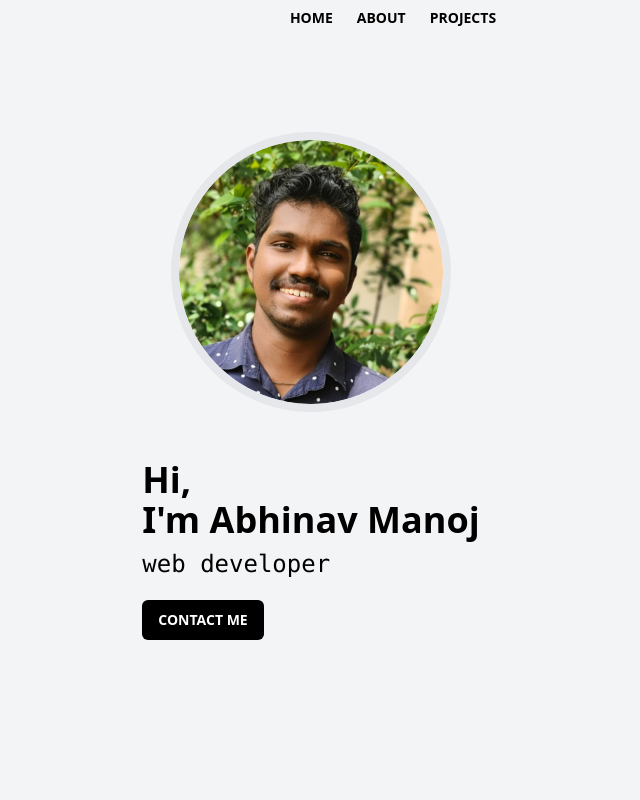
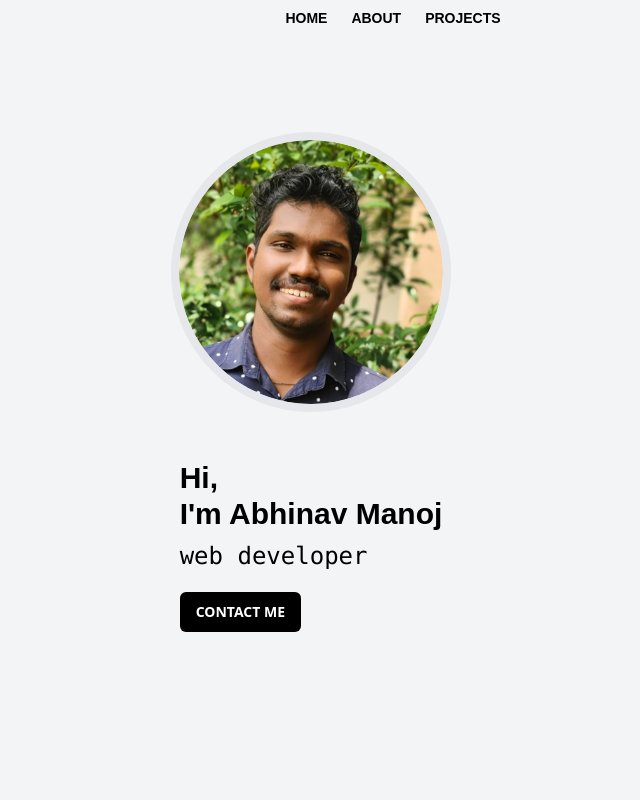
Before and after one commit to Abhinavmanoj007/Portfolio, a website: page index.html in a window 1280 px wide. Shown: the top 800 px of the page, without its empty margins (329-969 px from the left). Drawn offline with Linux system fonts and the light colour scheme.

Commit message:
New_Font_added

```diff
--- a/index.html
+++ b/index.html
@@ -31,7 +31,7 @@
       <div class="flex flex-col gap-5">
       <div class="flex flex-col gap-2">
 
-          <h1 class="text-4xl font-extrabold">Hi,<br />I'm Abhinav Manoj</h1>
+          <h1 class="text-3xl font-extrabold font-poppins">Hi,<br />I'm Abhinav Manoj</h1>
 
 
           <p class="text-2xl font-mono">web developer</p>
@@ -95,7 +95,7 @@
         <img class="w-[340px]" src="img/astronaut.png" alt="" />
 
 
-      <div class=" w-[30px] h[30px] flex justify-center items-center gap-20 pb-2 pt-2">
+      <div class=" w-[30px] h-[30px] flex justify-center items-center gap-20 pb-2 pt-2">
 
        <img src="./img/Vector.svg" alt="">
        <img src="./img/GitHub.svg" alt="">
--- a/input.css
+++ b/input.css
@@ -1,6 +1,7 @@
 @tailwind base;
 @tailwind components;
 @tailwind utilities;
+@import url("https://fonts.googleapis.com/css2?family=Poppins&display=swap");
 
 html {
  scroll-behavior: smooth;
--- a/tailwind.config.js
+++ b/tailwind.config.js
@@ -2,7 +2,11 @@
 module.exports = {
   content: ["./*.html"],
   theme: {
-    extend: {},
+    extend: {
+      fontFamily: {
+        poppins: ["Poppins", "sans-serif"],
+      },
+    },
   },
   plugins: [],
 };
```
Also changed, not shown: css/main.css.
